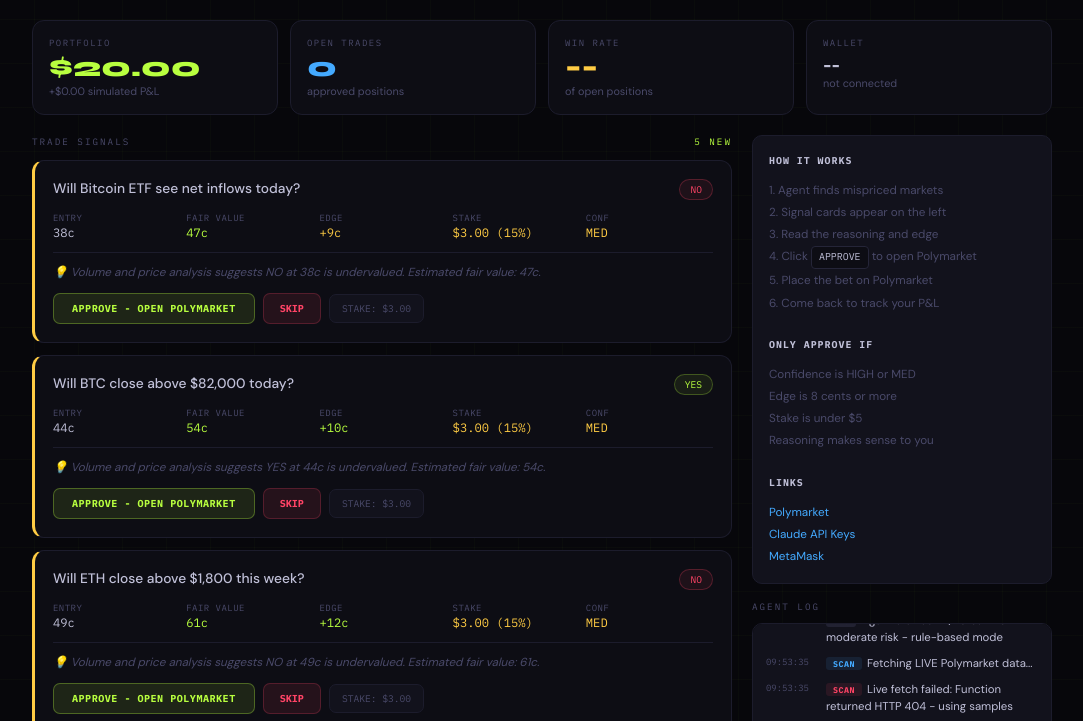
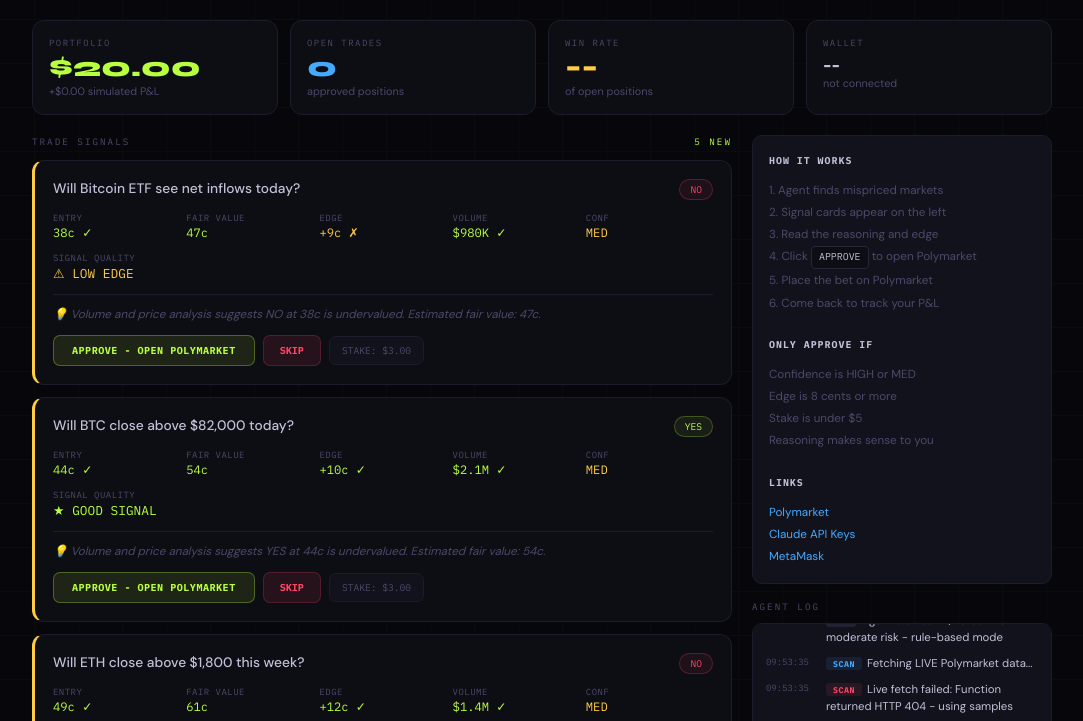
Before and after one commit to kimyee1/polyagent, a plain HTML site: page public/index.html in a window 1280 px wide. Both pictures are taken after a click on the button "START SCANNING". Shown: the part 69-790 px from the top of the page, without its empty margins (98-1181 px from the left). Drawn offline with Linux system fonts and the light colour scheme; no server answers.

Commit message:
Update index.html

```diff
--- a/public/index.html
+++ b/public/index.html
@@ -90,7 +90,7 @@ body::before{content:'';position:fixed;inset:0;background-image:linear-gradient(
 .syes{color:var(--lime);border-color:rgba(184,255,63,.25);background:rgba(184,255,63,.07);}
 .sno{color:var(--red);border-color:rgba(255,68,102,.25);background:rgba(255,68,102,.07);}
 
-.sig-grid{display:grid;grid-template-columns:repeat(5,1fr);gap:6px;margin-bottom:12px;}
+.sig-grid{display:grid;grid-template-columns:repeat(5,1fr);gap:6px;margin-bottom:12px;row-gap:8px;}
 .sm-l{font-size:.56rem;color:var(--tx2);font-family:'IBM Plex Mono',monospace;letter-spacing:.5px;margin-bottom:2px;}
 .sm-v{font-family:'IBM Plex Mono',monospace;font-size:.76rem;}
 .vl{color:var(--lime);} .va{color:var(--amber);} .vr{color:var(--red);}
@@ -485,7 +485,9 @@ function parseM(m) {
     volume:    m.volume || 0,
     liquidity: m.liquidity || 0,
     endDate:   m.endDate || '',
-    slug:      m.slug || ''
+    slug:      m.slug || '',
+    volume:    m.volume || m.volumeNum || 0,
+    liquidity: m.liquidity || m.liquidityNum || 0
   };
 }
 
@@ -588,6 +590,8 @@ function buildSignals(trades, markets) {
       usd:        usd,
       confidence: t.confidence || 'MED',
       reasoning:  t.reasoning  || '',
+      volume:     m.volume    || 0,
+      liquidity:  m.liquidity || 0,
       status:     'pending'
     });
   }
@@ -620,11 +624,19 @@ function renderSignals() {
     html += '<span class="sig-side ' + sideClass + '">' + sig.side + '</span>';
     html += '</div>';
     html += '<div class="sig-grid">';
-    html += '<div><div class="sm-l">ENTRY</div><div class="sm-v">' + (sig.ep * 100).toFixed(0) + 'c</div></div>';
+    var volFmt = sig.volume >= 1000000 ? (sig.volume/1000000).toFixed(1)+'M' : sig.volume >= 1000 ? (sig.volume/1000).toFixed(0)+'K' : (sig.volume||0);
+    var volColor = sig.volume >= 500000 ? 'vl' : sig.volume >= 100000 ? 'va' : 'vr';
+    var entryOk  = sig.ep >= 0.30 && sig.ep <= 0.70;
+    var edgeOk   = sig.edge >= 10;
+    var volOk    = sig.volume >= 500000;
+    var quality  = (entryOk && edgeOk && volOk) ? '★ GOOD SIGNAL' : (!entryOk) ? '⚠ PRICE TOO HIGH' : (!edgeOk) ? '⚠ LOW EDGE' : '⚠ LOW VOLUME';
+    var qColor   = (entryOk && edgeOk && volOk) ? 'vl' : 'va';
+    html += '<div><div class="sm-l">ENTRY</div><div class="sm-v ' + (entryOk?'vl':'vr') + '">' + (sig.ep * 100).toFixed(0) + 'c ' + (entryOk ? '✓' : '✗') + '</div></div>';
     html += '<div><div class="sm-l">FAIR VALUE</div><div class="sm-v vl">' + (sig.fv * 100).toFixed(0) + 'c</div></div>';
-    html += '<div><div class="sm-l">EDGE</div><div class="sm-v ' + edgeColor + '">+' + sig.edge + 'c</div></div>';
-    html += '<div><div class="sm-l">STAKE</div><div class="sm-v va">' + f$(sig.usd) + ' (' + sig.pct + '%)</div></div>';
+    html += '<div><div class="sm-l">EDGE</div><div class="sm-v ' + edgeColor + '">' + (sig.edge > 0 ? '+' : '') + sig.edge + 'c ' + (edgeOk ? '✓' : '✗') + '</div></div>';
+    html += '<div><div class="sm-l">VOLUME</div><div class="sm-v ' + volColor + '">$' + volFmt + ' ' + (volOk ? '✓' : '✗') + '</div></div>';
     html += '<div><div class="sm-l">CONF</div><div class="sm-v ' + confColor + '">' + sig.confidence + '</div></div>';
+    html += '<div style="grid-column:1/-1;margin-top:4px"><div class="sm-l">SIGNAL QUALITY</div><div class="sm-v ' + qColor + '" style="font-size:.8rem">' + quality + '</div></div>';
     html += '</div>';
     html += '<div class="sig-why">&#x1F4A1; ' + esc(sig.reasoning) + '</div>';
     html += '<div class="sig-btns">';
```
